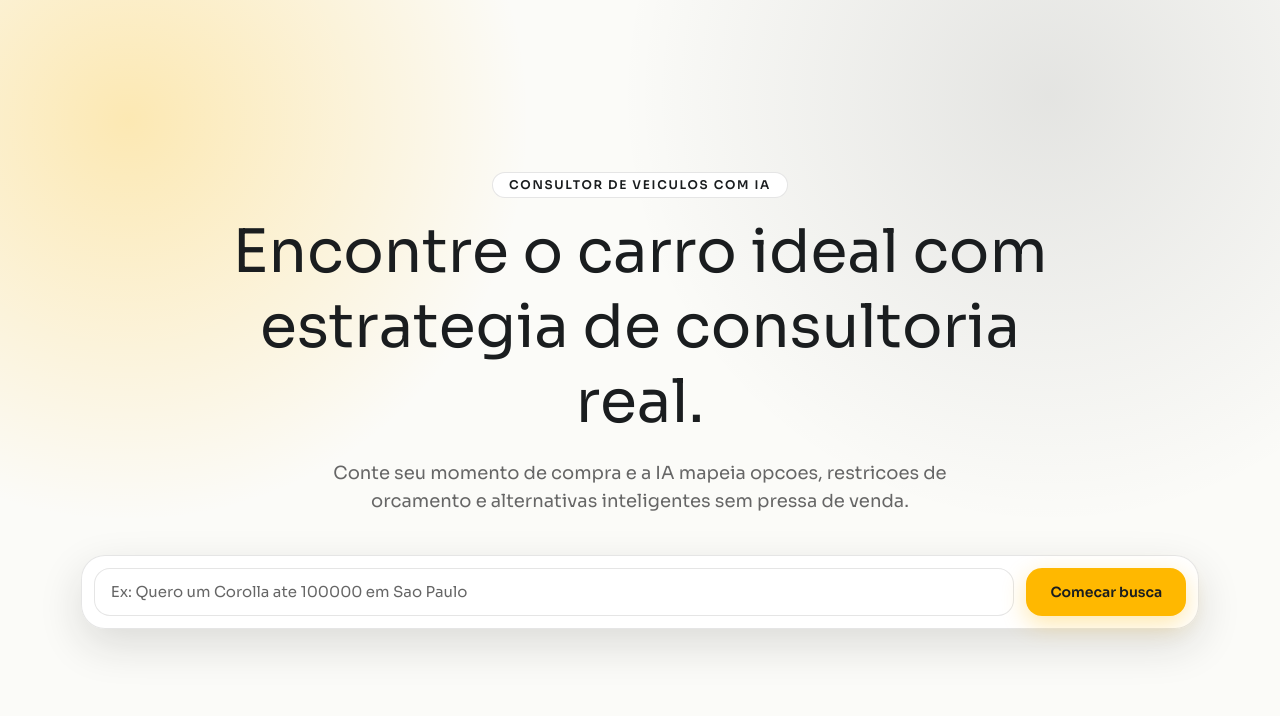
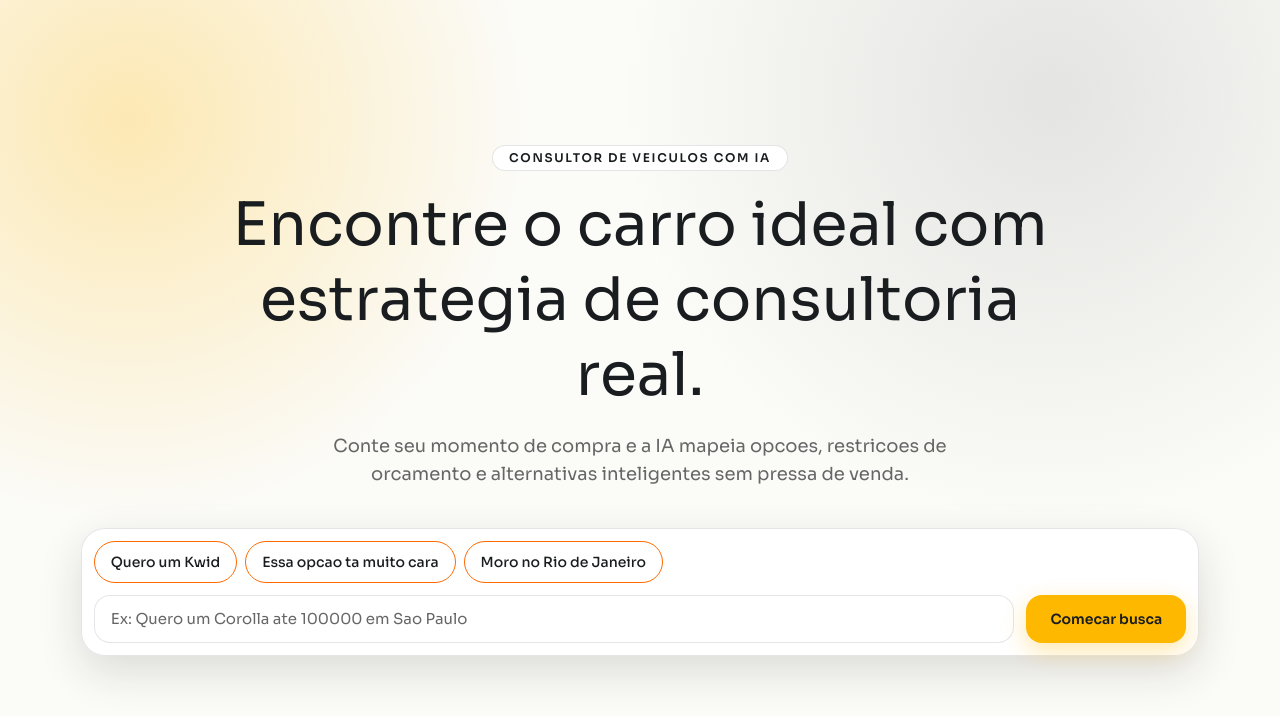
Before and after one commit to igorPassoCS/AI_Bot_Car_Seller, a Next.js app: page / in a window 1280 px wide. Shown: the top 716 px of the page. Built offline with nearby package versions, Linux system fonts and the light colour scheme.

Commit message:
feat: adiciona opção de mostrar botões com opções pré-programadas

```diff
--- a/src/components/chat-page.tsx
+++ b/src/components/chat-page.tsx
@@ -38,23 +38,65 @@ type ChatComposerProps = {
   loading: boolean;
   error: string | null;
   hasInteracted: boolean;
+  showQuickActions: boolean;
+  isQuickActionsMinimized: boolean;
   onSubmit: (event: SubmitEvent<HTMLFormElement>) => Promise<void>;
   onInputChange: (value: string) => void;
+  onQuickActionClick: (prompt: string) => Promise<void>;
 };
+
+const quickActions = [
+  {
+    label: "Quero um Kwid",
+    prompt: "Quero um Renault Kwid "
+  },
+  {
+    label: "Essa opcao ta muito cara",
+    prompt: "A opcao que voce me ofereceu estao muito cara"
+  },
+  {
+    label: "Moro no Rio de Janeiro",
+    prompt: "moro na cidade do Rio de Janeiro?"
+  }
+] as const;
 
 function ChatComposer({
   input,
   loading,
   error,
   hasInteracted,
+  showQuickActions,
+  isQuickActionsMinimized,
   onSubmit,
-  onInputChange
+  onInputChange,
+  onQuickActionClick
 }: ChatComposerProps) {
   return (
     <form
       className="rounded-[24px] border border-black/10 bg-white/95 p-3 shadow-[0_16px_44px_rgba(26,29,31,0.14)] backdrop-blur"
       onSubmit={onSubmit}
     >
+      {showQuickActions ? (
+        // Os chips aceleram a validacao dos cenarios principais sem duplicar fluxo.
+        <div className="mb-3 flex flex-wrap gap-2">
+          {quickActions.map((action) => (
+            <button
+              key={action.label}
+              type="button"
+              disabled={loading}
+              onClick={() => void onQuickActionClick(action.prompt)}
+              className={`flex-auto rounded-full border border-orange-500 bg-white px-4 font-medium text-[var(--klubi-secondary)] transition hover:bg-orange-50 disabled:cursor-not-allowed disabled:opacity-60 sm:flex-none ${
+                isQuickActionsMinimized
+                  ? "py-2 text-xs"
+                  : "py-2.5 text-sm"
+              }`}
+            >
+              {action.label}
+            </button>
+          ))}
+        </div>
+      ) : null}
+
       <div className="flex flex-col gap-3 md:flex-row">
         <input
           value={input}
@@ -88,6 +130,8 @@ export function ChatPage() {
   const [error, setError] = useState<string | null>(null);
   const [hasInteracted, setHasInteracted] = useState(false);
   const bottomRef = useRef<HTMLDivElement | null>(null);
+  const showQuickActions = !hasInteracted || messages.length < 4;
+  const isQuickActionsMinimized = hasInteracted;
 
   useEffect(() => {
     if (!hasInteracted) {
@@ -97,9 +141,8 @@ export function ChatPage() {
     bottomRef.current?.scrollIntoView({ behavior: "smooth", block: "end" });
   }, [messages, loading, hasInteracted]);
 
-  const onSubmit = async (event: SubmitEvent<HTMLFormElement>) => {
-    event.preventDefault();
-    const message = input.trim();
+  const handleSendMessage = async (rawMessage: string) => {
+    const message = rawMessage.trim();
     if (!message || loading) {
       return;
     }
@@ -139,6 +182,16 @@ export function ChatPage() {
     }
   };
 
+  const onSubmit = async (event: SubmitEvent<HTMLFormElement>) => {
+    event.preventDefault();
+    await handleSendMessage(input);
+  };
+
+  const onQuickActionClick = async (prompt: string) => {
+    setInput(prompt);
+    await handleSendMessage(prompt);
+  };
+
   return (
     <LayoutGroup>
       <main className="relative min-h-screen overflow-hidden bg-[var(--klubi-bg)] text-[var(--klubi-text)]">
@@ -174,8 +227,11 @@ export function ChatPage() {
                   loading={loading}
                   error={error}
                   hasInteracted={hasInteracted}
+                  showQuickActions={showQuickActions}
+                  isQuickActionsMinimized={isQuickActionsMinimized}
                   onSubmit={onSubmit}
                   onInputChange={setInput}
+                  onQuickActionClick={onQuickActionClick}
                 />
               </motion.div>
             </motion.section>
@@ -255,8 +311,11 @@ export function ChatPage() {
               loading={loading}
               error={error}
               hasInteracted={hasInteracted}
+              showQuickActions={showQuickActions}
+              isQuickActionsMinimized={isQuickActionsMinimized}
               onSubmit={onSubmit}
               onInputChange={setInput}
+              onQuickActionClick={onQuickActionClick}
             />
           </motion.div>
         ) : null}
```
Also changed, not shown: 1 other file (tests, documents, lock files or other folders).
